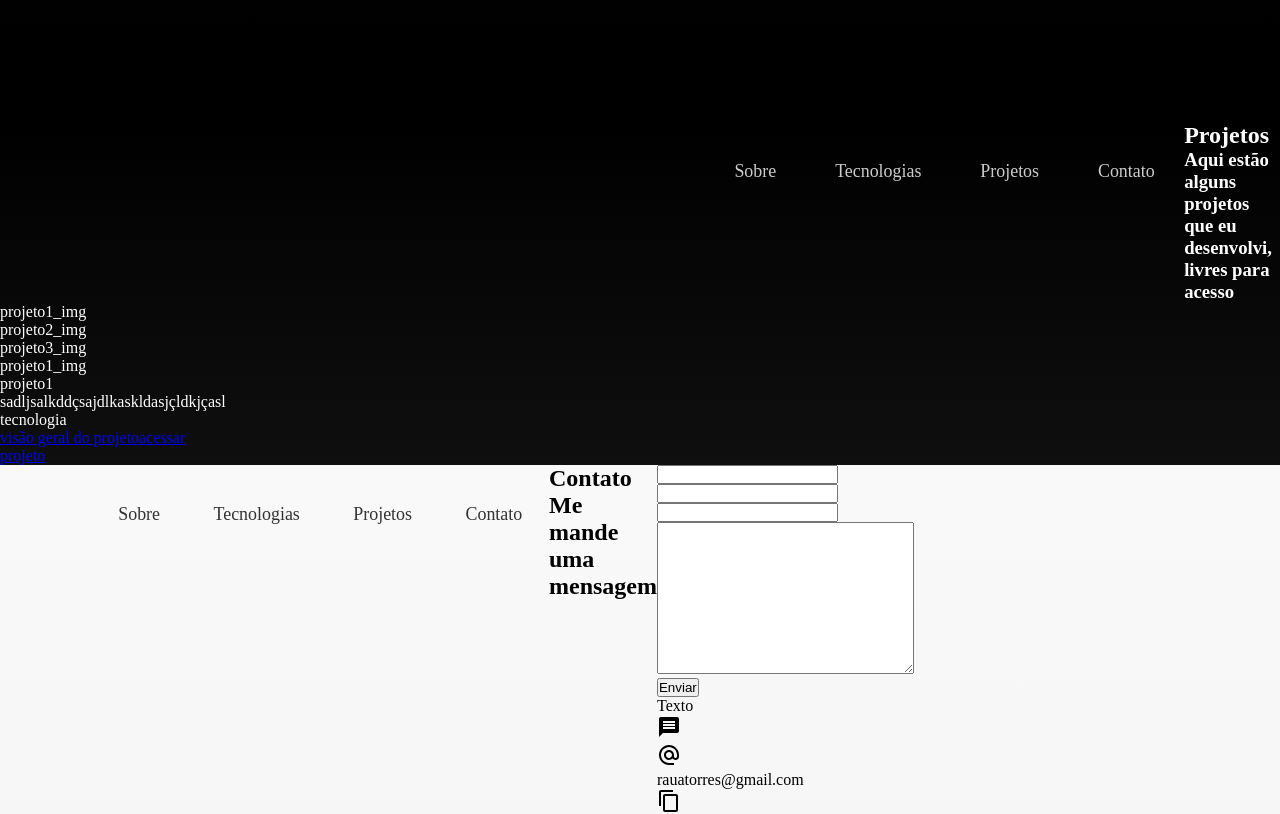
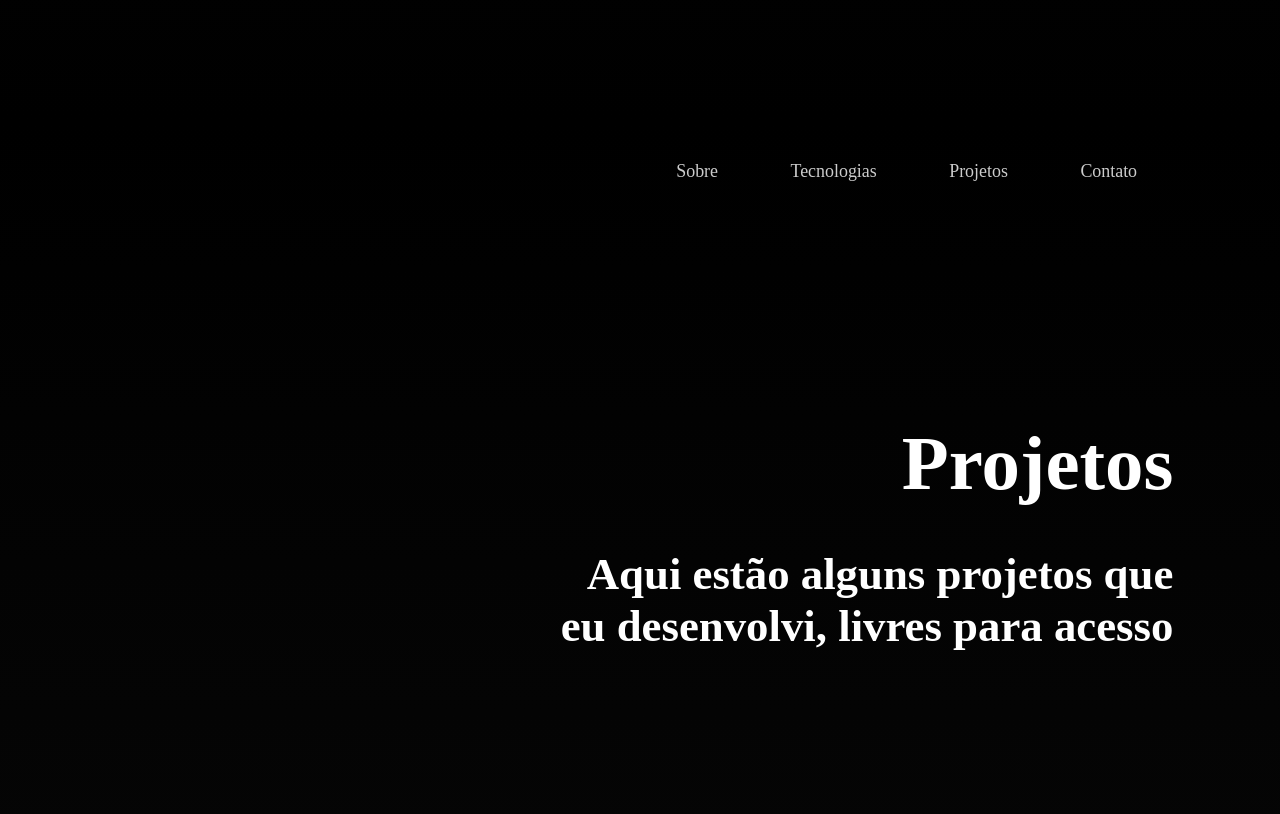
Before and after one commit to Rauatorres/meu-site, a React (Create React App) app: page / in a window 1280 px wide. Shown: the part 3920-4734 px from the top of the page. Built offline with nearby package versions, Linux system fonts and the light colour scheme.

Commit message:
finalizando o css básico da área de projetos

```diff
--- a/src/components/projetos/conteudo/AreaBotoes.jsx
+++ b/src/components/projetos/conteudo/AreaBotoes.jsx
@@ -1,7 +1,7 @@
 import React from 'react'
 
 export default props=>
-<div>
-    <a target='__blank' href={props.linkVerProjeto}>visão geral do projeto</a>
-    <a target='__blank' href={props.linkAcessarProjeto}>acessar projeto</a>
+<div className='AreaBotoes'>
+    <a className='ProjetoBotao BotaoVerProjeto' target='__blank' href={props.linkVerProjeto}>visão geral do projeto</a>
+    <a className='ProjetoBotao BotaoAcessarProjeto' target='__blank' href={props.linkAcessarProjeto}>acessar projeto</a>
 </div>
--- a/src/components/projetos/conteudo/AreaProjetos.jsx
+++ b/src/components/projetos/conteudo/AreaProjetos.jsx
@@ -14,7 +14,7 @@ export default props=>{
     const projetoSelecionado = listaProjetos[projetoSelecionadoIndex]
 
     return (
-        <div>
+        <div className='AreaProjetos'>
             <AreaSelecaoProjetos>
                 {exibirBotoesSelecaoProjeto(listaProjetos, setProjetoSelecionadoIndex)}
             </AreaSelecaoProjetos>
--- a/src/components/projetos/conteudo/Titulo.jsx
+++ b/src/components/projetos/conteudo/Titulo.jsx
@@ -1,9 +1,9 @@
 import React from 'react'
 
 export default props=>
-<div>
-    <h2>Projetos</h2>
-    <h3>
+<div className='ProjetosTituloBox'>
+    <h2 className='ProjetosTitulo'>Projetos</h2>
+    <h3 className='ProjetosSubtitulo'>
         Aqui estão alguns projetos que eu desenvolvi,
         livres para acesso
     </h3>
--- a/src/components/projetos/conteudo/area_projetos/AreaSelecaoProjetos.jsx
+++ b/src/components/projetos/conteudo/area_projetos/AreaSelecaoProjetos.jsx
@@ -1,6 +1,6 @@
 import React from 'react'
 
 export default props=>
-<div>
+<div className='AreaSelecaoProjetos'>
     {props.children}
 </div>
--- a/src/components/projetos/conteudo/area_projetos/BotaoSelecaoProjeto.jsx
+++ b/src/components/projetos/conteudo/area_projetos/BotaoSelecaoProjeto.jsx
@@ -1,10 +1,8 @@
 import React from 'react'
 
 export default props=>
-<div>
-    <div onClick={()=>{
+<div className='BotaoSelecaoProjeto' onClick={()=>{
         props.selecionarProjeto(props.projetoIndex)
     }}>
         {props.img}
-    </div>
 </div>
--- a/src/components/projetos/conteudo/area_projetos/Projeto.jsx
+++ b/src/components/projetos/conteudo/area_projetos/Projeto.jsx
@@ -1,9 +1,9 @@
 import React from 'react'
 
 export default props=>
-<div>
-    <div>{props.img}</div>
-    <div>{props.titulo}</div>
-    <div>{props.descricao}</div>
-    <div>{props.children}</div>
+<div className='Projeto'>
+    <div className='ProjetoImagem'>{props.img}</div>
+    <div className='ProjetoTitulo'>{props.titulo}</div>
+    <div className='ProjetoDescricao'>{props.descricao}</div>
+    <div className='ProjetoTecnologias'>{props.children}</div>
 </div>
--- a/src/components/projetos/conteudo/area_projetos/TecnologiaUsada.jsx
+++ b/src/components/projetos/conteudo/area_projetos/TecnologiaUsada.jsx
@@ -1,6 +1,4 @@
 import React from 'react'
 
 export default props=>
-<div>
-    <div>{props.nome}</div>
-</div>
+<div className='ProjetoTecnologia'>{props.nome}</div>
--- a/src/components/projetos/conteudo/listaProjetos.js
+++ b/src/components/projetos/conteudo/listaProjetos.js
@@ -31,6 +31,30 @@ const listaProjetos = [
         ],
         linkVisualizacao: "#",
         linkProjeto: "#",
+    },
+    {
+        titulo: "projeto4",
+        imagem: "projeto4_img",
+        descricao: "sadljsalkddçsajdlkaskldasjçldkjçasl",
+        tecnologias: [
+            'tecnologia',
+            'tecnologia',
+            'tecnologia'
+        ],
+        linkVisualizacao: "#",
+        linkProjeto: "#",
+    },
+    {
+        titulo: "projeto5",
+        imagem: "projeto5_img",
+        descricao: "sadljsalkddçsajdlkaskldasjçldkjçasl",
+        tecnologias: [
+            'tecnologia',
+            'tecnologia',
+            'tecnologia'
+        ],
+        linkVisualizacao: "#",
+        linkProjeto: "#",
     }
 ]
 
--- a/src/components/projetos/css/Projetos.css
+++ b/src/components/projetos/css/Projetos.css
@@ -4,3 +4,96 @@
     display: grid;
     grid-template-columns: repeat(12, 1fr);
 }
+
+.ProjetosTituloBox{
+    grid-column: 6/span 6;
+    text-align: end;
+    margin: 200px 0;
+}
+.ProjetosTitulo{
+    font-size: 6vw;
+    margin-bottom: 40px;
+}
+.ProjetosSubtitulo{
+    font-size: 3.5vw;
+}
+
+.AreaProjetos{
+    grid-column: 2/span 10;
+    /* background-color: blue; */
+    display: grid;
+    grid-template-columns: repeat(10, 1fr);
+}
+.AreaSelecaoProjetos{
+    grid-column: 1/span 3;
+    /* background-color: red; */
+    height: 50vw;
+    overflow-y: scroll;
+}
+.BotaoSelecaoProjeto{
+    background-color: grey;
+    width: 65%;
+    height: 17%;
+    margin: 40px auto;
+    cursor: pointer;
+}
+.Projeto{
+    grid-column: 6/span 5;
+    /* background-color: gold; */
+}
+.Projeto *{
+    margin: auto;
+}
+.ProjetoImagem{
+    background-color: grey;
+    width: 85%;
+    height: 35%;
+}
+.ProjetoTitulo{
+    /* background-color: red; */
+    width: fit-content;
+    margin: 30px auto;
+    font-size: 2.3vw;
+}
+.ProjetoDescricao{
+    /* background-color: blue; */
+    width: 85%;
+    height: 30%;
+    margin-bottom: 30px;
+    font-size: 1.5vw;
+    text-align: center;
+}
+.ProjetoTecnologias{
+    /* background-color: green; */
+    display: flex;
+}
+.ProjetoTecnologia{
+    background-color: white;
+    color: black;
+    font-size: 1.3vw;
+    padding: 0.8vw 2vw;
+    border-radius: 2vw;
+}
+
+.AreaBotoes{
+    grid-column: 3/span 6;
+    margin: 200px 0;
+}
+.ProjetoBotao{
+    /* background-color: red; */
+    display: block;
+    margin: auto;
+    margin-bottom: 120px;
+    text-align: center;
+    text-decoration: none;
+    padding: 2vw;
+    font-size: 3vw;
+    border-radius: 2vw;
+    color: white;
+}
+.BotaoVerProjeto{
+    border: 3px solid white;
+}
+.BotaoAcessarProjeto{
+    background-color: #921818;
+}
```
